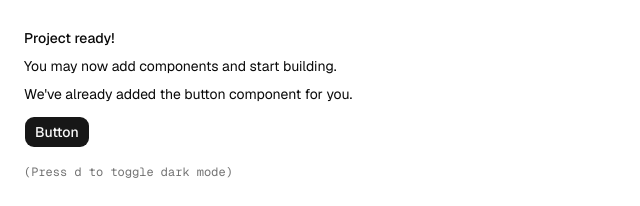
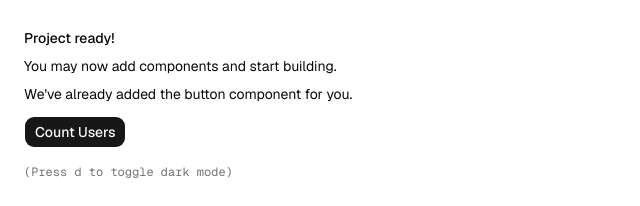
Before and after one commit to asm-saim/v3-simple-crud-operation-client, a Next.js app: page / in a window 1280 px wide. Shown: the top 206 px of the page, without its empty margins (0-640 px from the left). Built offline with nearby package versions, Linux system fonts and the light colour scheme.

Commit message:
client side project created with shadecn

```diff
--- a/app/page.tsx
+++ b/app/page.tsx
@@ -1,4 +1,5 @@
 import { Button } from "@/components/ui/button"
+import Link from "next/link"
 
 export default function Page() {
   return (
@@ -8,7 +9,9 @@ export default function Page() {
           <h1 className="font-medium">Project ready!</h1>
           <p>You may now add components and start building.</p>
           <p>We&apos;ve already added the button component for you.</p>
-          <Button className="mt-2">Button</Button>
+          <Link href="/users">
+            <Button className="mt-2">Count Users</Button>
+          </Link>
         </div>
         <div className="font-mono text-xs text-muted-foreground">
           (Press <kbd>d</kbd> to toggle dark mode)
--- /dev/null
+++ b/app/users/page.tsx
@@ -0,0 +1,13 @@
+import React from "react"
+
+const UserPage = async () => {
+  const data = await fetch("http://localhost:5000/users")
+  const users = await data.json()
+  return (
+    <div>
+      <h1>Total Users:{users.length}</h1>
+    </div>
+  )
+}
+
+export default UserPage
```
